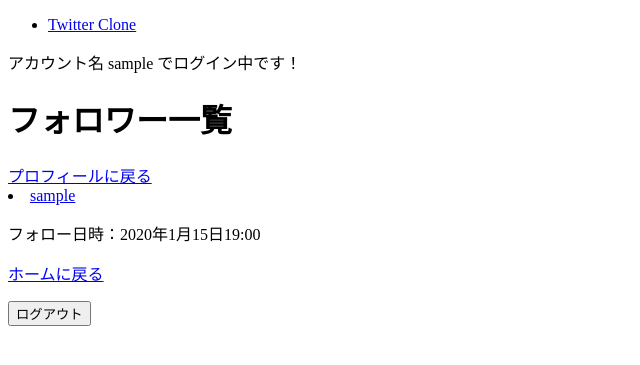
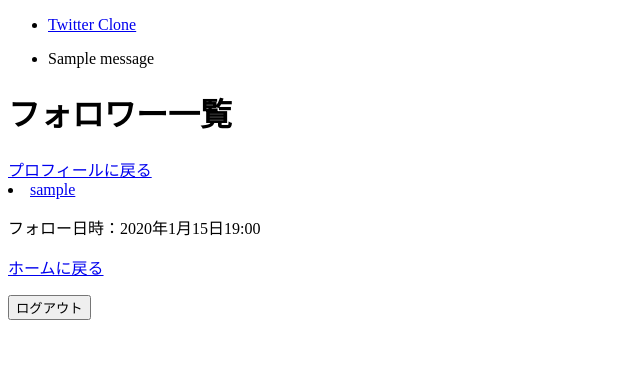
Before and after one commit to shinonome-inc/backend-final-assignment-asahi, a Django app: a page that uses templates/base.html in a window 1280 px wide. Shown: the top 365 px of the page, without its empty margins (0-640 px from the left). Run offline with Django 4.2, Linux system fonts and the light colour scheme; a user stored in the database is signed in; tables that the repository leaves empty hold one stand-in row (values such as "Sample post"); one stand-in notice (Sample message) is shown.

Commit message:
♻️ エラーメッセージの追加

```diff
--- a/accounts/views.py
+++ b/accounts/views.py
@@ -1,4 +1,4 @@
-from django.conf import settings
+from django.contrib import messages
 from django.contrib.auth import authenticate, login
 from django.contrib.auth.mixins import LoginRequiredMixin
 from django.contrib.auth.views import LoginView
@@ -17,7 +17,7 @@ from .forms import SignupForm
 class SignupView(CreateView):
     form_class = SignupForm
     template_name = "accounts/signup.html"
-    success_url = reverse_lazy(settings.LOGIN_REDIRECT_URL)
+    success_url = reverse_lazy("tweets:home")
 
     def form_valid(self, form):
         # signupしたらそのままloginするように実装
@@ -53,6 +53,7 @@ class FollowView(LoginRequiredMixin, View):
     def post(self, request, username):
         following_user = get_object_or_404(User, username=username)
         if request.user == following_user:
+            messages.error(self.request, "自分自身をフォローすることはできません。")
             return HttpResponseBadRequest()
         # 既にフォローしているかチェック
         is_following = FriendShip.objects.filter(follower=request.user, following=following_user).exists()
@@ -63,7 +64,7 @@ class FollowView(LoginRequiredMixin, View):
         follow_instance = FriendShip(follower=request.user, following=following_user)
         follow_instance.save()
 
-        return HttpResponseRedirect(reverse_lazy(settings.LOGIN_REDIRECT_URL))
+        return HttpResponseRedirect(reverse_lazy("tweets:home"))
 
 
 class UnFollowView(LoginRequiredMixin, View):
--- a/templates/base.html
+++ b/templates/base.html
@@ -16,13 +16,14 @@
           {% endif %}
         </ul>
       </nav>
-      {% if  request.user.is_authenticated %}
-      <p>アカウント名 {{ request.user }} でログイン中です！</p>
-      {% endif%}
+      {% if messages %}
+      <ul>
+          {% for message in messages %}
+          <li{% if message.tags %} class="{{ message.tags }}"{% endif %}>{{ message }}</li>
+          {% endfor %}
+      </ul>
+      {% endif %}
     </header>
-    <!-- /header  -->
-
-    <!-- main  -->
     <main>{% block content %} {% endblock %}
       {% if request.user.is_authenticated %}
         <form method="POST" action="/accounts/logout/"> {% csrf_token %}
```
